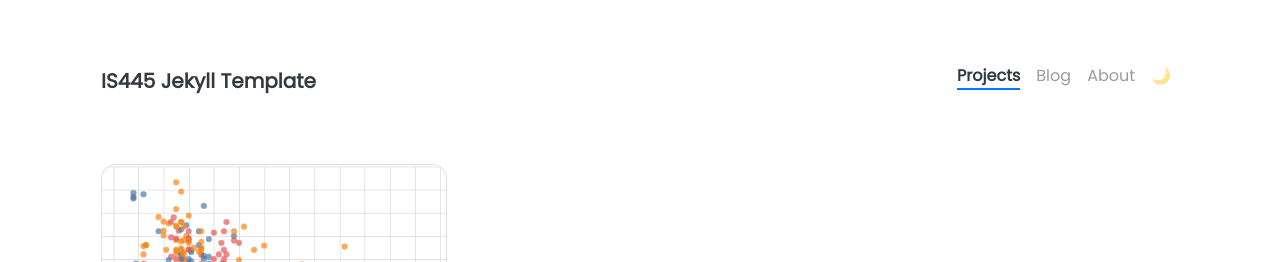
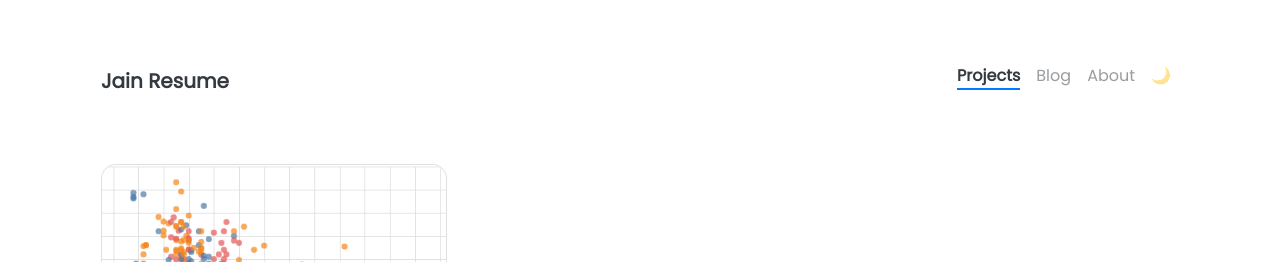
Before and after one commit to aasthajain25/aasthajain25.github.io, a Jekyll site: the page built from pages/projects.html, in a window 1280 px wide. Shown: the top 262 px of the page. Built offline with Jekyll 4.4.1, drawn with Linux system fonts in a browser that asks for light colours; nearby versions of some CDN libraries.

Commit message:
title change

```diff
--- a/_config.yml
+++ b/_config.yml
@@ -5,7 +5,7 @@
 # NOTE: it looks like you need to rebuild + repush everytime you update this _config.yml file
 
 ### Site Settings ###
-title               : IS445 Jekyll Template
+title               : Jain Resume
 description         : >-
                       I am definitely not a corgi!
 baseurl             : ""   # Change to empty quotes if you are hosting your site at <your-username>.github.io directly,
```
Also changed, not shown: 11 other files.
